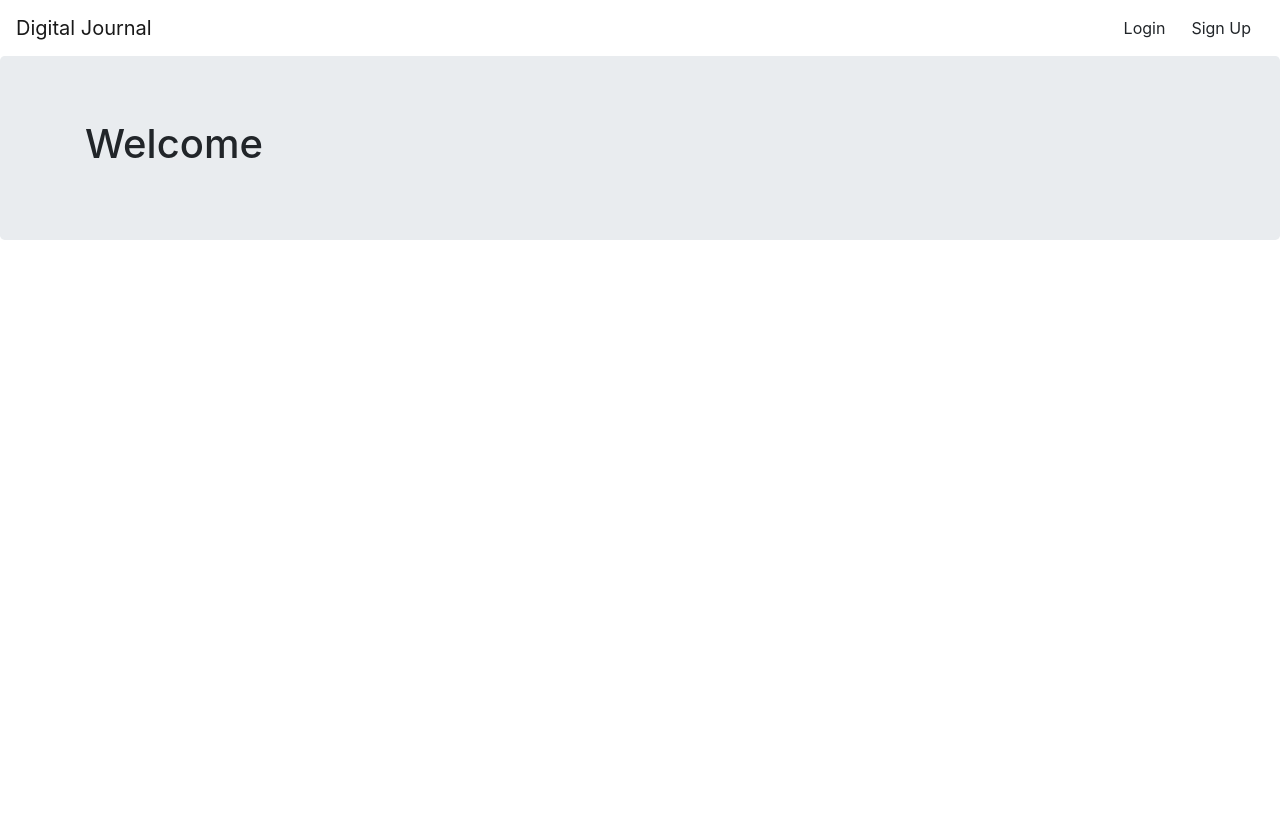
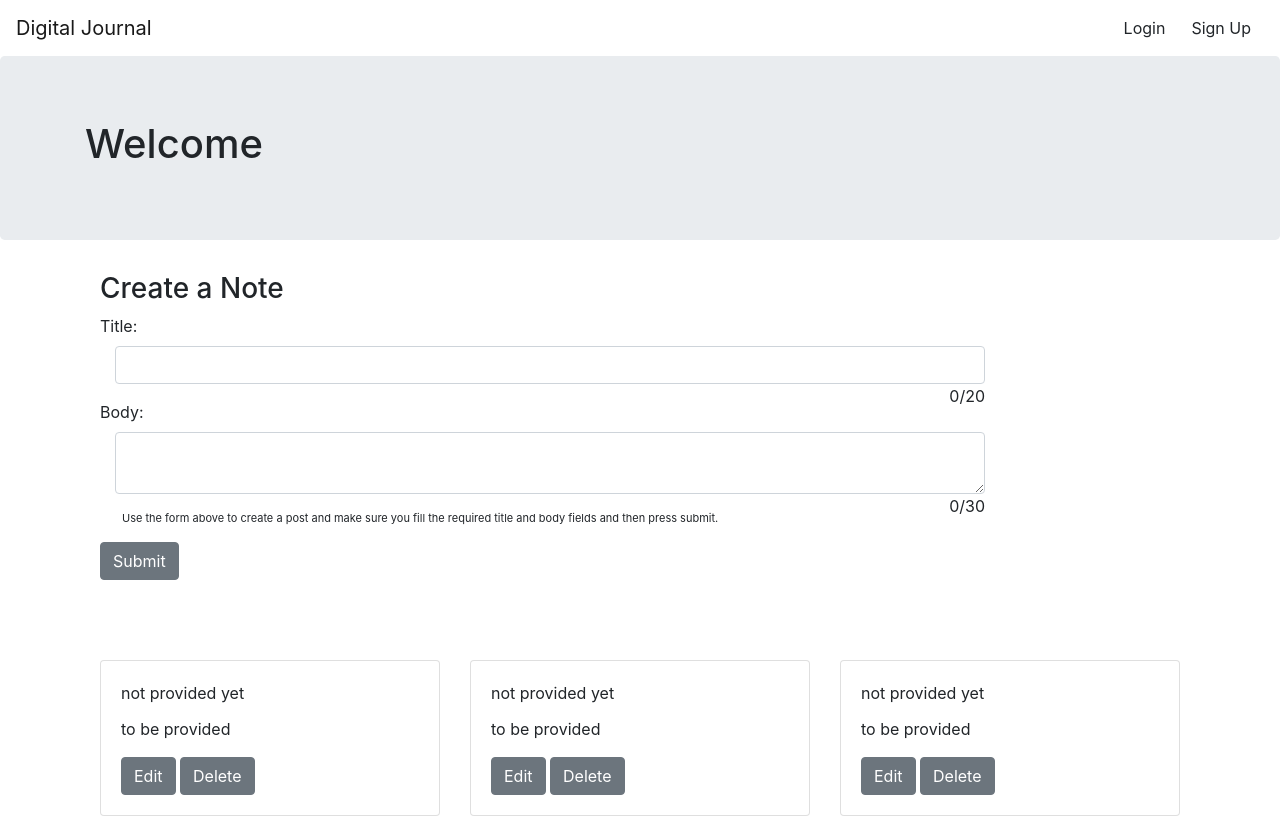
Before and after one commit to EkhatorOwen/digital-journal, a React (Create React App) app in the folder client/: page / in a window 1280 px wide. Shown: the top 817 px of the page. Built offline with nearby package versions, Linux system fonts and the light colour scheme.

Commit message:
added placeholders

```diff
--- a/client/src/App.js
+++ b/client/src/App.js
@@ -1,15 +1,16 @@
 import React, {useState} from 'react';
 import Header from './components/Header/Header.js';
-import { Container, Row } from 'reactstrap'
+import { Container } from 'reactstrap';
+import  Homepage from './components/Homepage/Homepage';
+import WelcomeBadge from './components/WelcomeBadge/WelcomeBadge';
 
 function App () {
+  const [isLoggedIn, setLogedIn] = useState(false)
   return (
     <div>
       <Header />
       <Container>
-        <Row>
-
-        </Row>
+       { isLoggedIn ? <WelcomeBadge/> : <Homepage/>}
       </Container>
     </div>
   );
```
